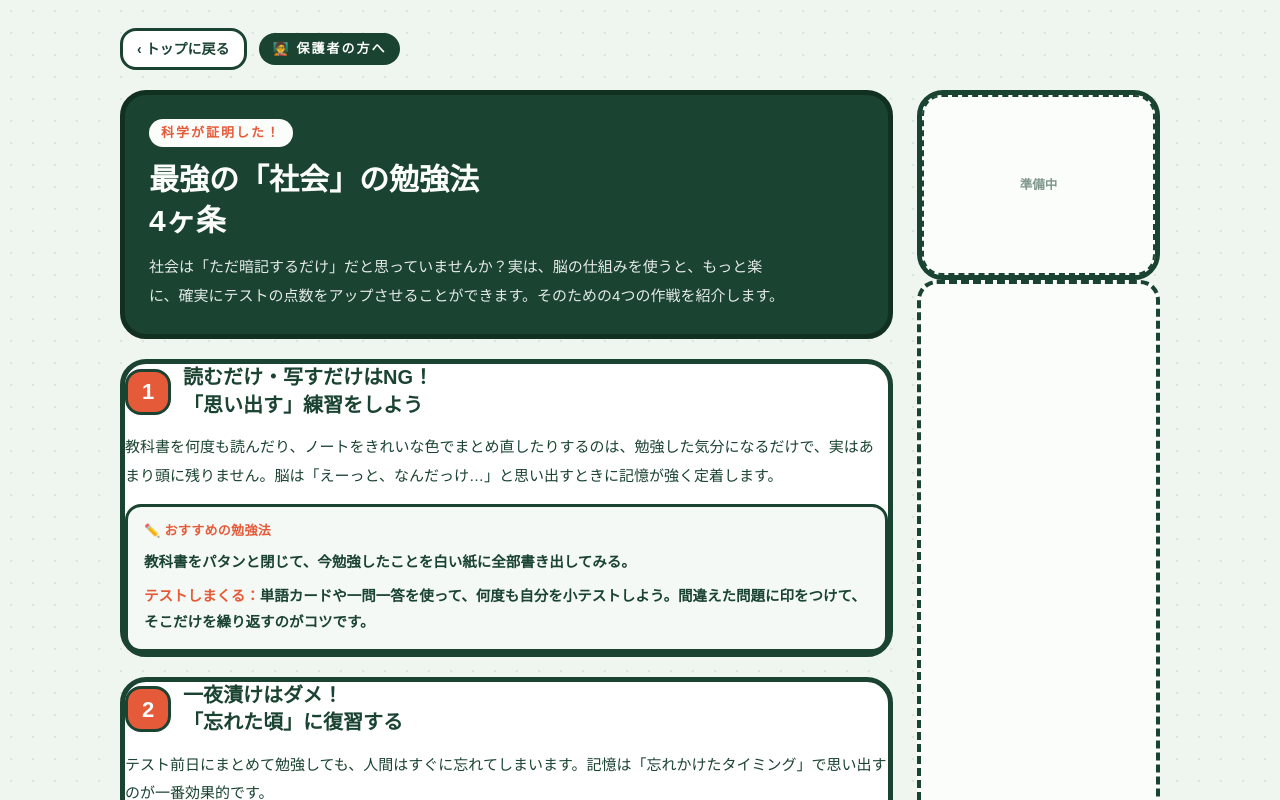
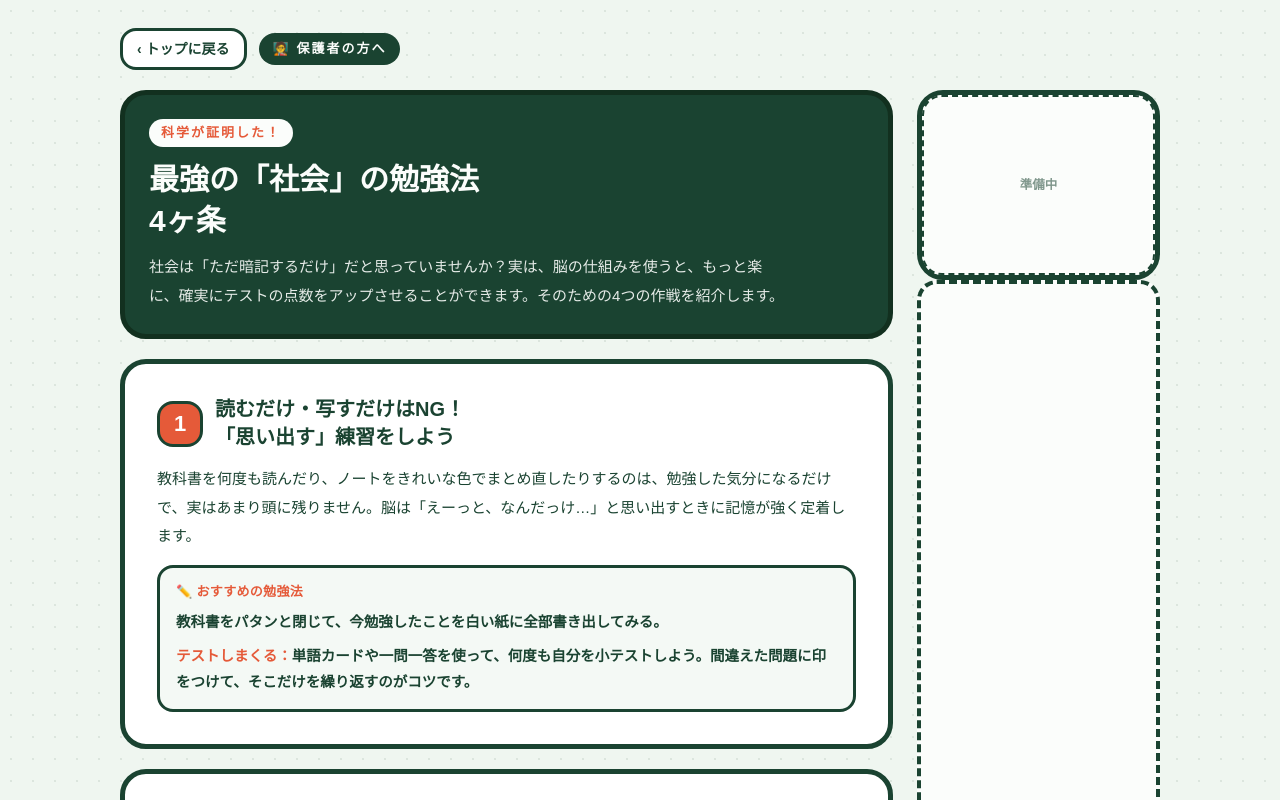
Before and after one commit to skmt-until/houkagoshakai, a Next.js app: page /parent in a window 1280 px wide. Shown: the top 800 px of the page. Built offline with nearby package versions, Linux system fonts and the light colour scheme; a web font is replaced by a local one.

Commit message:
Enlarge outer padding on parent-page tip cards
Widen the numbered tip card's own padding so its text sits further
from the card border, without touching the nested boxes inside it.

```diff
--- a/src/app/parent/page.tsx
+++ b/src/app/parent/page.tsx
@@ -60,7 +60,7 @@ export default function ParentPage() {
             </Card>
 
             {TIPS.map((tip) => (
-              <Card key={tip.n} className="px-5.5 py-5.5 flex flex-col gap-3.5">
+              <Card key={tip.n} className="px-8 py-8 flex flex-col gap-3.5">
                 <div className="flex items-center gap-3">
                   <span className="w-[46px] h-[46px] flex-none flex items-center justify-center bg-accent text-white border-[3px] border-ink rounded-2xl text-[22px] font-black">
                     {tip.n}
```
